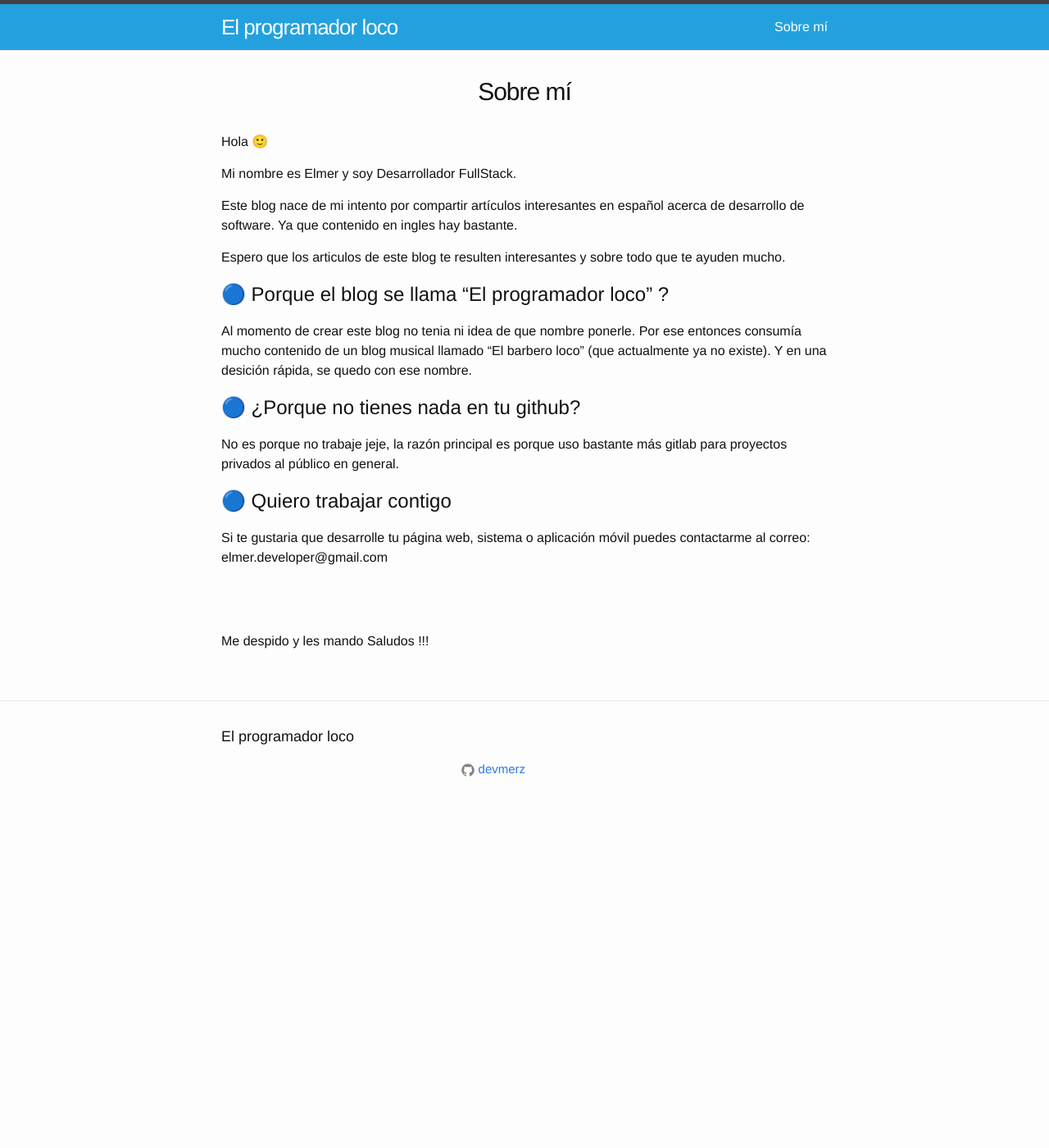
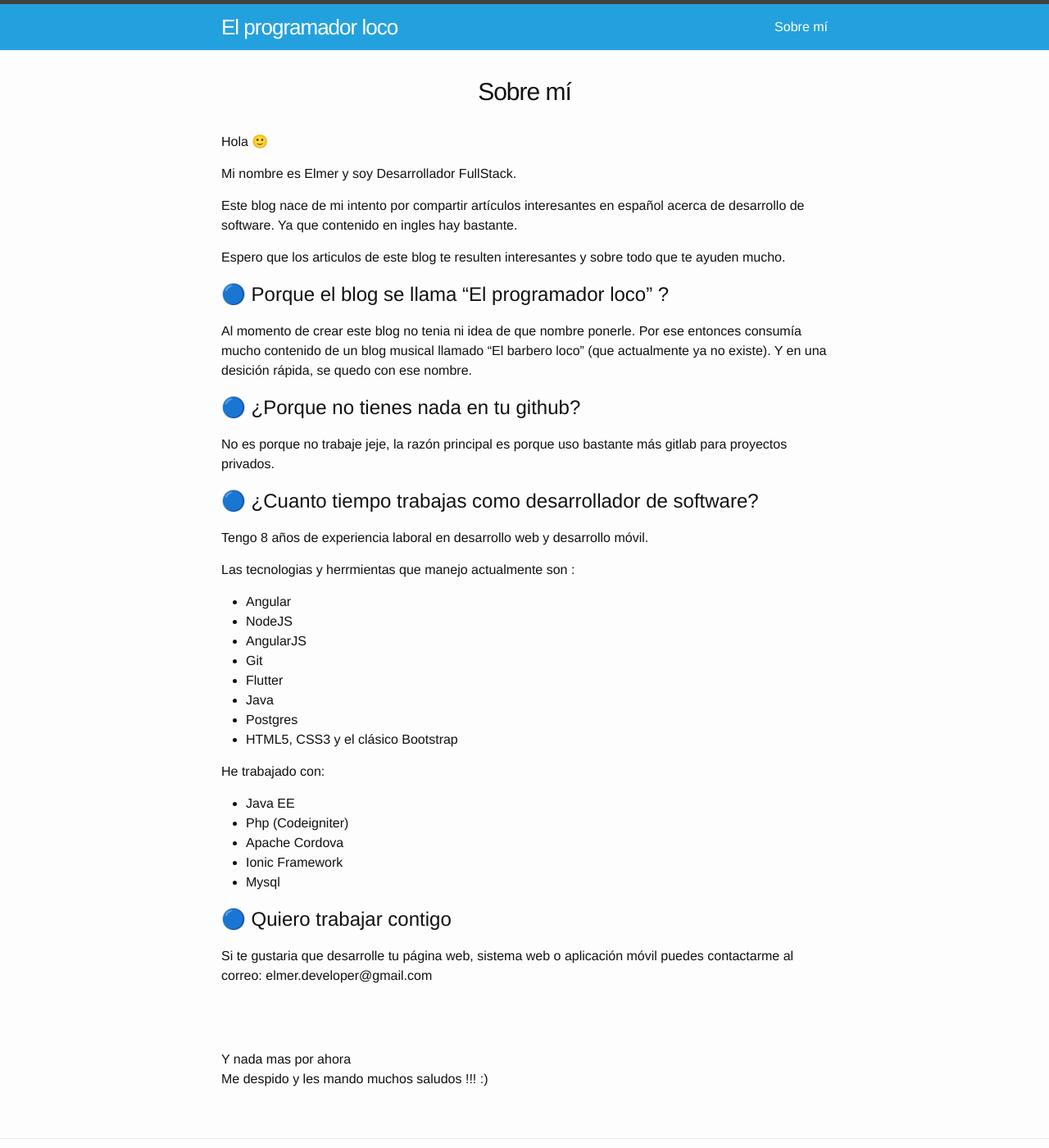
Before and after one commit to devmerz/devmerz.github.io, a Jekyll site: the page built from about.md, in a window 1280 px wide and 1400 px high. Shown: the whole window at 82% size. Built offline with Jekyll 4.4.1, drawn with Linux system fonts in a browser that asks for light colours.

Commit message:
more bio

```diff
--- a/about.md
+++ b/about.md
@@ -22,15 +22,39 @@ Al momento de crear este blog no tenia ni idea de que nombre ponerle. Por ese en
 
 # 🔵 ¿Porque no tienes nada en tu github?
 
-No es porque no trabaje jeje, la razón principal es porque uso bastante más gitlab para proyectos privados al público en general.
+No es porque no trabaje jeje, la razón principal es porque uso bastante más gitlab para proyectos privados.
 
+
+# 🔵 ¿Cuanto tiempo trabajas como desarrollador de software?
+
+Tengo 8 años de experiencia laboral en desarrollo web y desarrollo móvil.
+
+
+<p>Las tecnologias y herrmientas que manejo actualmente son :</p>
+
+-   Angular
+-   NodeJS
+-   AngularJS
+-   Git
+-   Flutter
+-   Java
+-   Postgres
+-   HTML5, CSS3 y el clásico Bootstrap
+
+He trabajado con:
+-   Java EE
+-   Php (Codeigniter)
+-   Apache Cordova
+-   Ionic Framework
+-   Mysql
 
 # 🔵 Quiero trabajar contigo
 
-Si te gustaria que desarrolle tu página web, sistema o aplicación móvil puedes contactarme al correo: elmer.developer@gmail.com
+Si te gustaria que desarrolle tu página web, sistema web o aplicación móvil puedes contactarme al correo: elmer.developer@gmail.com
 
 
 <br>
 <br>
 
-Me despido y les mando Saludos !!!
+Y nada mas por ahora <br>
+Me despido y les mando muchos saludos !!! :)
```
